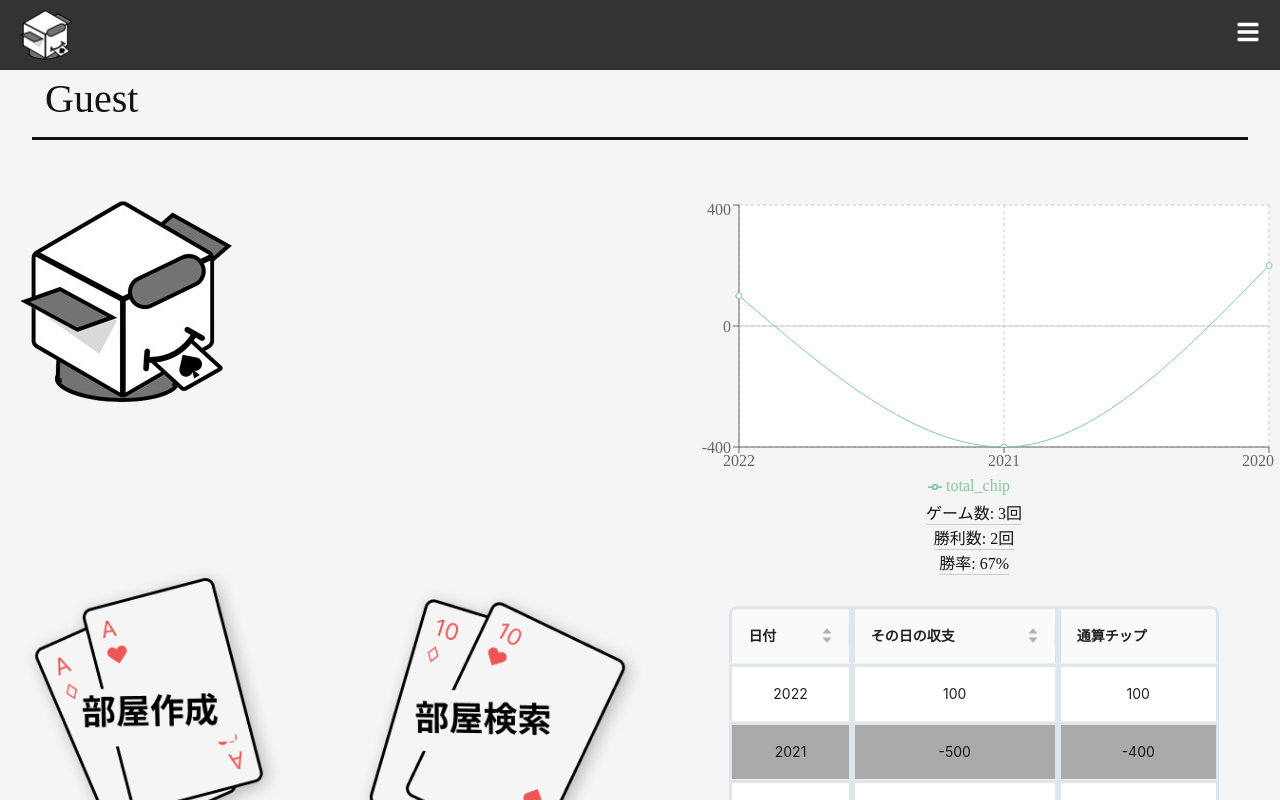
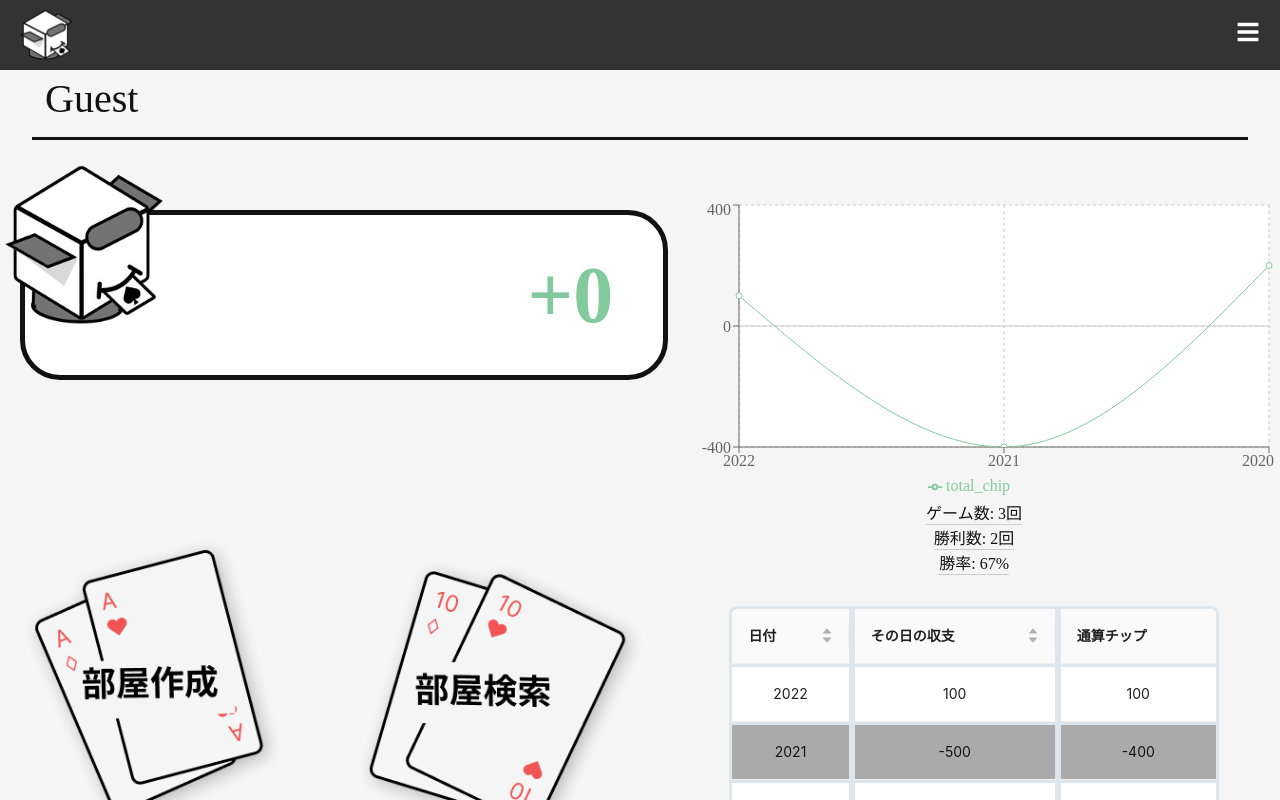
Before and after one commit to pupupu999/calculater, a React (Create React App) app in the folder frontend/poker-app/: page /Mypage in a window 1280 px wide. Shown: the top 800 px of the page. Built offline with nearby package versions, Linux system fonts and the light colour scheme.

Commit message:
mypageのチップ獲得量を示すカードを実装した

```diff
--- /dev/null
+++ b/frontend/poker-app/src/components/Card.js
@@ -0,0 +1,11 @@
+import styles from '../styles/style.module.css';
+
+const Card=({currentChip})=>{
+    return(
+        <div className={styles.card}>
+            <img src="/img/kurupin.png" alt="kurupin" className={styles.cardKurupin}/>
+            <div className={(currentChip>=0) ? styles.miniCardPlus : styles.miniCardMinus}>{(currentChip>=0) ? "+"+currentChip : currentChip}</div>
+        </div>
+    )
+}
+export default Card;
--- a/frontend/poker-app/src/components/Header.js
+++ b/frontend/poker-app/src/components/Header.js
@@ -15,6 +15,10 @@ const Header = () => {
         navigate(path);
     };
 
+    const navigation=()=>{
+        navigate('/mypage');
+    }
+
     const logout = () => {
         sessionStorage.removeItem('userid');
         sessionStorage.removeItem('login');
@@ -24,13 +28,14 @@ const Header = () => {
     return (
         <header className={styles.header}>
             <div className={styles.logo}>
-                    <img src='/img/kurupin.png' alt='logo' className={styles.logo}/>
+                    <img src='/img/kurupin.png' alt='logo' className={styles.logo} onClick={() => navigation()}/>
             </div>
             <nav className={`${styles.nav} ${menuOpen ? styles.active : ''}`}>
                 <ul>
                     <li><a onClick= {() => handleNavigation('/mypage')}>Home</a></li>
                     <li><a onClick= {() => handleNavigation('/CreateRoom')}>部屋作成</a></li>
                     <li><a onClick= {() => handleNavigation('/JoinRoom')}>部屋検索</a></li>
+                    <li><a onClick= {() => handleNavigation('/JoinRoom')}>ランキング</a></li>
                     <li><a onClick= {() => logout()}>ログアウト</a></li>
                 </ul>
             </nav>
--- a/frontend/poker-app/src/pages/mypage.js
+++ b/frontend/poker-app/src/pages/mypage.js
@@ -3,6 +3,7 @@ import styles from '../styles/style.module.css';
 import Header from "../components/Header.js";
 import Record from "../components/BattleRecord.js";
 import Spinner from "../components/Spinner.js"
+import Card from "../components/Card.js";
 import { useNavigate } from 'react-router-dom';
 import { useUser } from "../hooks/useUser.js";
 
@@ -30,7 +31,7 @@ const MyPage = () => {
             <div className={styles.main}>
                 <div className={styles.title}>
                     <div className={styles.kurupin}>
-                        <img src="/img/kurupin.png" alt="kurupin" />
+                        <Card currentChip={(!isLoggedIn||(!user.data||user.data.length==0)) ? 0 : user.data[user.data.length-1].total_chip}/>
                     </div>
                     <div className={styles.button_row}>
                         <div className={styles.image_container_topcenter}>
--- a/frontend/poker-app/src/styles/style.module.css
+++ b/frontend/poker-app/src/styles/style.module.css
@@ -407,3 +407,35 @@ p {
    border: 1px solid #ddd;
    border-radius: 5px;
 }
+
+/*Card.js*/
+.card {
+   display: flex;
+   align-items: center;
+   background-color:#ffffff;
+   border-radius: 40px;
+   border: 5px solid #121212;
+   margin-top: 10px;
+}
+
+.miniCardPlus {
+   margin:0 50px 0 auto;
+   font-size: 80px;
+   font-weight: bold;
+   color: #82ca9d;
+}
+
+.miniCardMinus {
+   margin:0 50px 0 auto;
+   font-size: 80px;
+   font-weight: bold;
+   color: #e02929;
+}
+
+.cardKurupin {
+   position: relative;
+   width:160px;
+   height:160px;
+   bottom: 50px;
+   right: 20px;
+}
```
Also changed, not shown: frontend/poker-app/src/components/RankingCard.js (added, +12 -0 lines).
